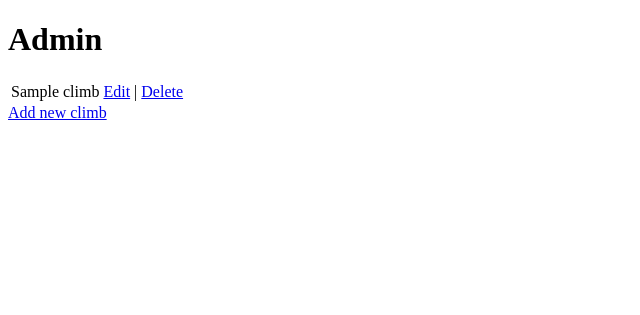
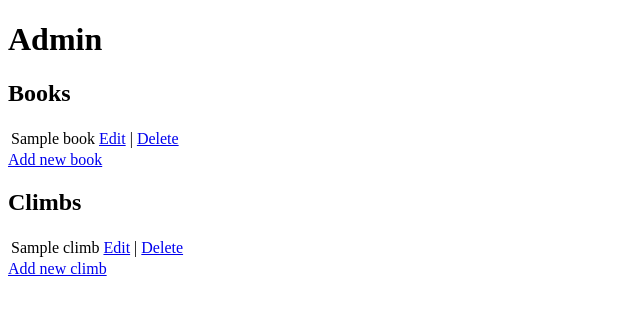
Before and after one commit to marchibbins/emilia, a Python web app: template emilia/templates/admin/index.html in a window 1280 px wide. Shown: the top 315 px of the page, without its empty margins (0-640 px from the left). Run offline with Jinja, Linux system fonts and the light colour scheme; the template is opened without the code that fills it: most values are stand-ins (such as "Sample title", 1, 10 or a date in 2020).

Commit message:
Add Book admin actions

```diff
--- a/emilia/templates/admin/index.html
+++ b/emilia/templates/admin/index.html
@@ -3,6 +3,23 @@
 {% block content %}
     <h1>Admin</h1>
 
+    <h2>Books</h2>
+    {% if books %}
+        <table>
+            {% for book in books %}
+            <tr>
+                <td>{{ book }}</td>
+                <td>
+                    <a href="{{ url_for('admin.book_edit', id=book.id) }}">Edit</a> |
+                    <a href="{{ url_for('admin.book_delete', id=book.id) }}">Delete</a>
+                </td>
+            </tr>
+            {% endfor %}
+        </table>
+    {% endif %}
+    <a href="{{ url_for('admin.book_add') }}">Add new book</a>
+
+    <h2>Climbs</h2>
     {% if climbs %}
         <table>
             {% for climb in climbs %}
```
Also changed, not shown: emilia/admin/views.py (+26 -4 lines). Lines whose indentation alone changed are shown as unchanged.
